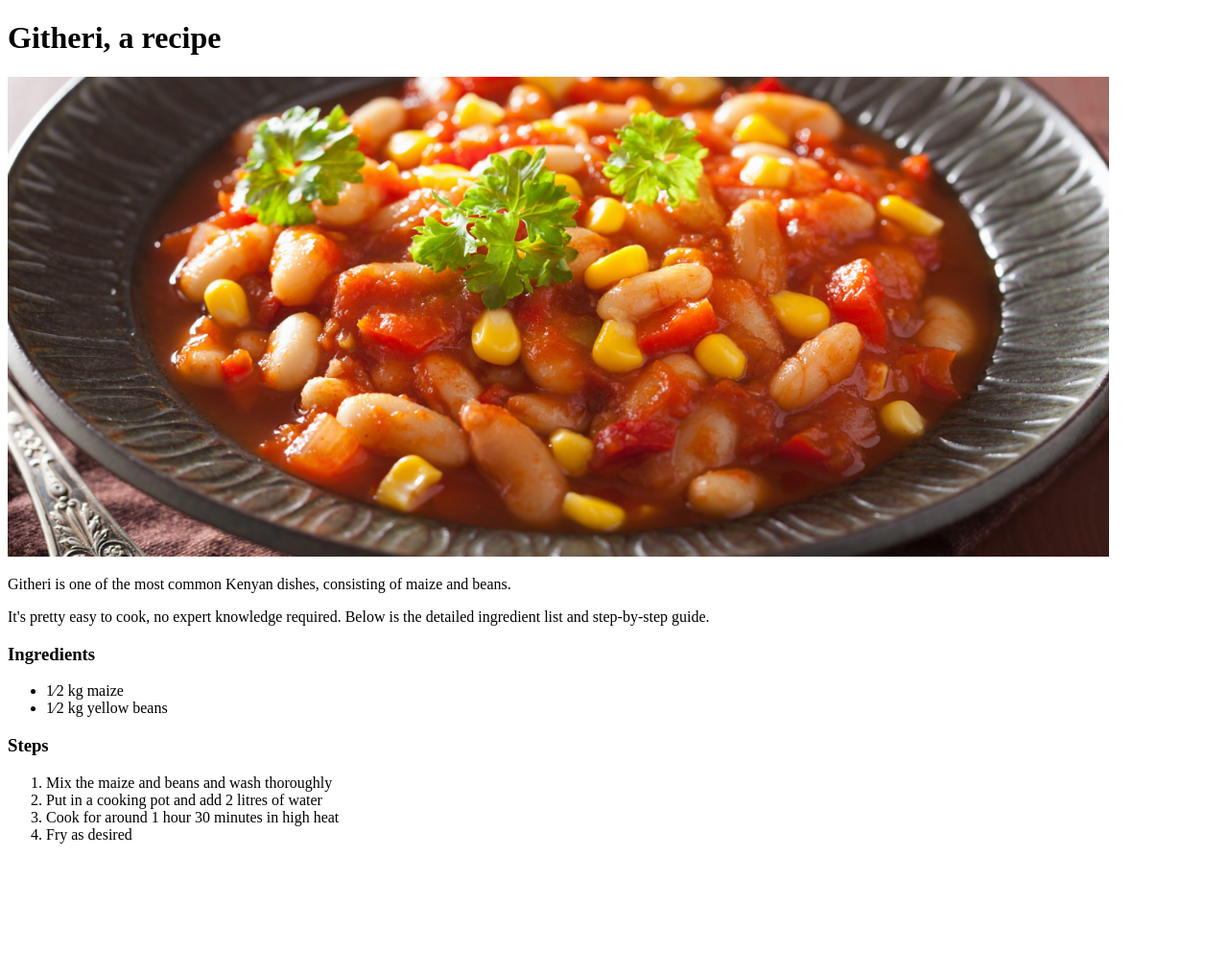
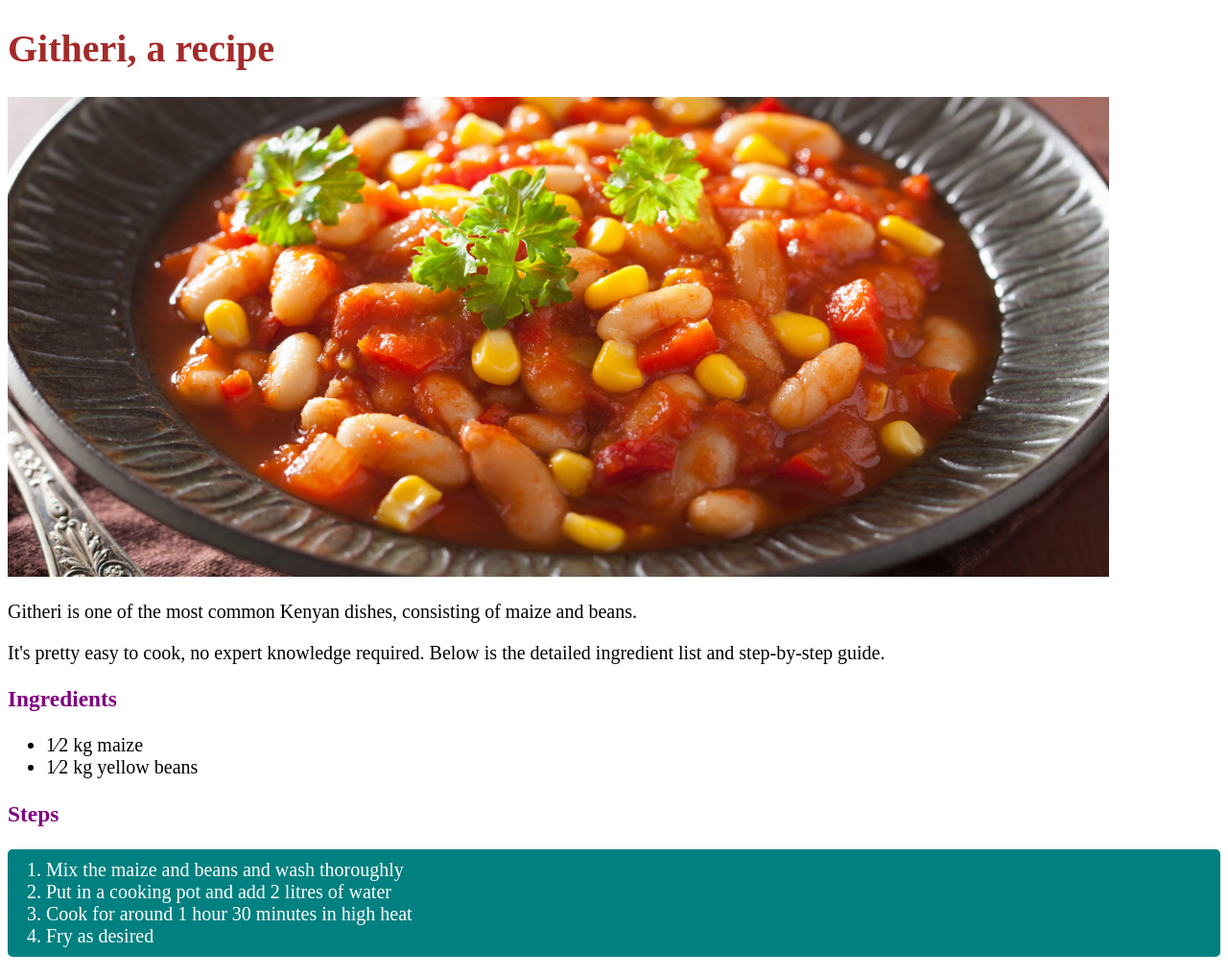
Before and after one commit to kennedymwavu/odin-recipes, a plain HTML site: page recipes/githeri.html in a window 1280 px wide. Shown: the whole page at 96% size. Before the commit the page ends 895 px from the top, so only its background shows below. Drawn offline with Linux system fonts and the light colour scheme.

Commit message:
Add stylesheet

```diff
--- a/recipes/githeri.html
+++ b/recipes/githeri.html
@@ -5,6 +5,7 @@
     <meta http-equiv="X-UA-Compatible" content="IE=edge">
     <meta name="viewport" content="width=device-width, initial-scale=1.0">
     <title>Githeri</title>
+    <link rel="stylesheet" href="../styles.css">
 </head>
 <body>
     <h1>Githeri, a recipe</h1>
--- /dev/null
+++ b/styles.css
@@ -0,0 +1,19 @@
+body {
+    font-size: 20px;
+}
+
+h1 {
+    color: brown;
+}
+
+h3 {
+    color: purple;
+}
+
+ol {
+    background-color: teal;
+    color: white;
+    padding-top: 10px;
+    padding-bottom: 10px;
+    border-radius: 5px;
+}
```
Also changed, not shown: index.html (+1 -0 lines), recipes/lasagna.html (+1 -0 lines), recipes/ugali.html (+1 -0 lines).
